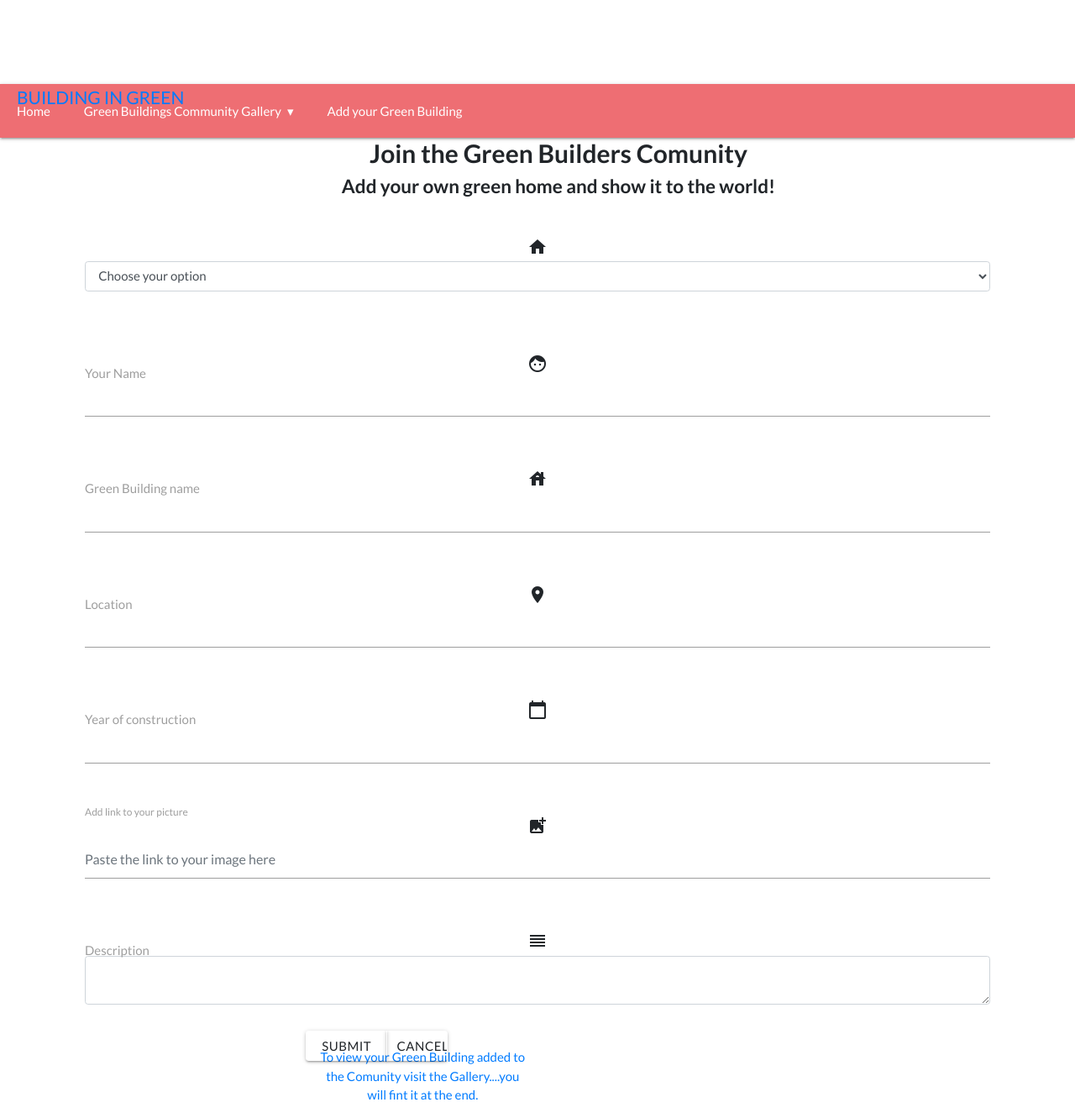
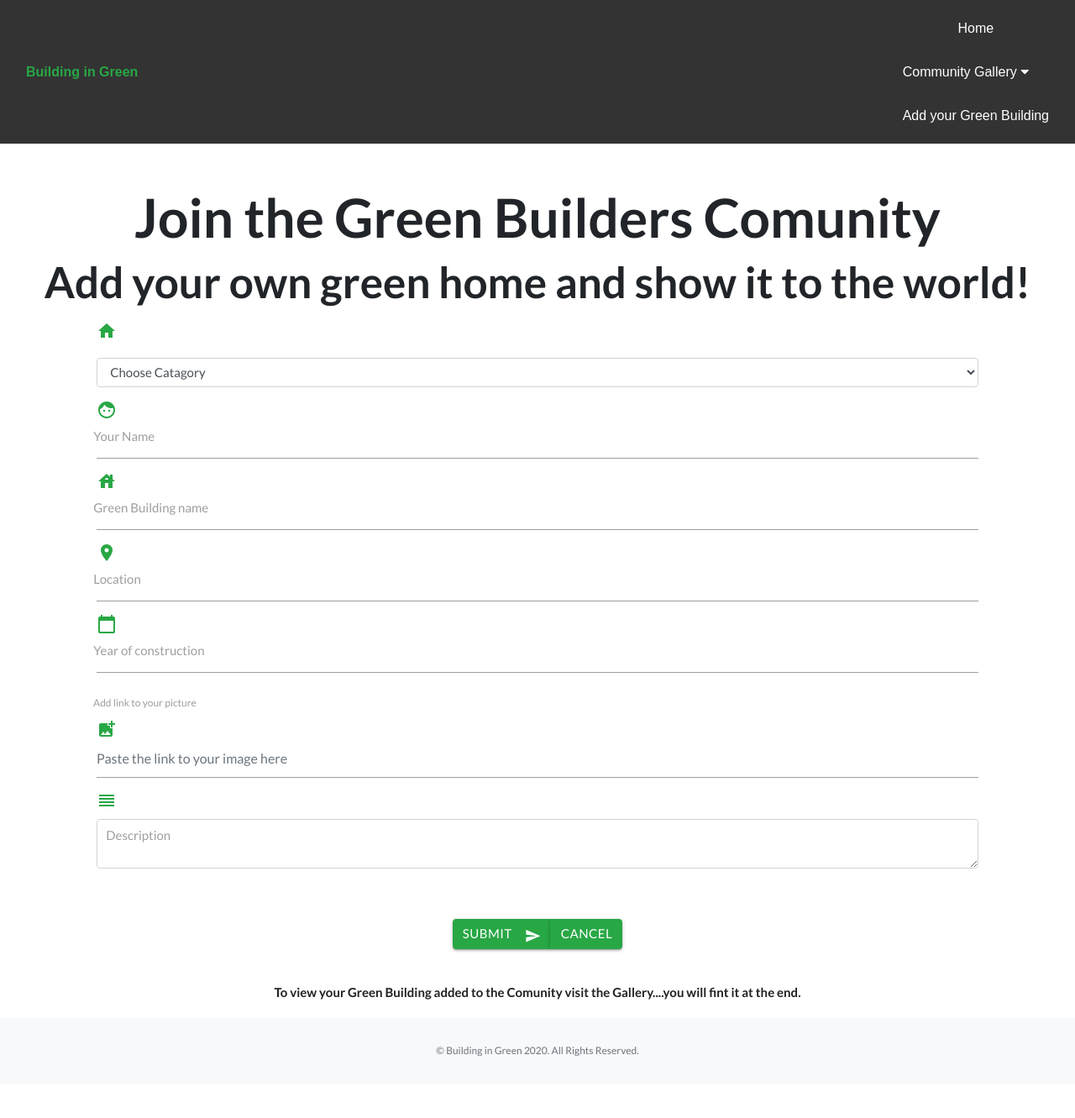
Before and after one commit to RoMar19/Building_in_green, a Flask app: page /add_house in a window 1280 px wide. Shown: the whole page at 84% size. After the commit the page ends 1258 px from the top, so only its background shows below. Run offline with Flask 2, Linux system fonts and the light colour scheme; data that the repository does not hold is empty; some libraries are stand-ins or nearby versions.

Commit message:
Styling forms and galley

```diff
--- a/run.py
+++ b/run.py
@@ -66,7 +66,7 @@ def insert_house():
     form_data = request.form.to_dict()
     house_details = houses.insert_one(
     {
-    "category": form_data["category_name"],
+    "category_name": form_data["category_name"],
     "user_name": form_data["user_name"],
     "location": form_data["location"],
     "year": form_data["description"],
--- a/static/css/mystyle.css
+++ b/static/css/mystyle.css
@@ -1,187 +1,123 @@
-/*Responsive Navigation Bar with Dropdown */
+/* Navigation Bar */
 
-/* Navigation Variables */
-$content-width: 1000px;
-$breakpoint: 799px;
-$nav-height: 70px;
-$nav-background: #262626;
-$nav-font-color: #ffffff;
-$link-hover-color: #2581DC;
-
-/* Outer navigation wrapper */
-.navigation {
-  height: $nav-height;
-  background: $nav-background;
+.navbar {
+  background-color: #333;
+  font-family: Arial, Helvetica, sans-serif;
+  display: flex;
+  justify-content: space-between;
 }
 
-/* Branding */
-.brand {
+.navbar a {
+  font-size: 16px;
+  color: white;
+  text-align: center;
+  padding: 14px 16px;
+  text-decoration: none;
+}
+
+.dropdown {
+  overflow: hidden;
+  display: inline;
+}
+
+.dropdown .dropbtn {
+  font-size: 16px;
+  border: none;
+  outline: none;
+  color: white;
+  padding: 14px 16px;
+  background-color: inherit;
+  font-family: inherit;
+  margin: 0;
+}
+
+.navbar a:hover,
+.dropdown:hover .dropbtn {
+  background-color:#28a745;
+}
+
+.dropdown-content {
+  display: none;
   position: absolute;
-  padding-left: 20px;
-  float: left;
-  line-height: $nav-height;
-  text-transform: uppercase;
-  font-size: 1.4em;
-  a,
-  a:visited {
-    color: $nav-font-color;
+  background-color: #f9f9f9;
+  min-width: 160px;
+  box-shadow: 0px 8px 16px 0px rgba(0, 0, 0, 0.2);
+  z-index: 1;
+}
+
+.dropdown-content a {
+  color: black;
+  padding: 12px 16px;
   text-decoration: none;
+  display: block;
+  text-align: left;
+}
+
+.dropdown-content a:hover {
+  background-color: #ddd;
+}
+
+.dropdown:hover .dropdown-content {
+  display: block;
+}
+
+.navbar .icon {
+  display: none;
+}
+
+@media screen and (max-width: 685px) {
+  .nav-link:not(:first-child) {
+    display: none;
+  }
+  .navbar a.icon {
+    display: block;
   }
 }
 
-/* Container with no padding for navbar */
-.nav-container {
-  max-width: $content-width;
-  margin: 0 auto;
+@media screen and (max-width: 685px) {
+  .navbar.responsive {
+    position: relative;
   }
-
-/* Navigation */
-nav {
-  float: right;
-  ul {
-    list-style: none;
-    margin: 0;
-    padding: 0;
-    li {
-      float: left;
-      position: relative;
-      a,
-      a:visited {
+  .navbar.responsive .icon {
+    position: absolute;
+    right: 0;
+    top: 0;
+  }
+  .navbar.responsive a {
     display: block;
-        padding: 0 20px;
-        line-height: $nav-height;
-        background: $nav-background;
-        color: $nav-font-color;
-        text-decoration: none;
-        &:hover {
-          background: $link-hover-color;
-          color: $nav-font-color;
+    text-align: left;
   }
-        &:not(:only-child):after {
-          padding-left: 4px;
-          content: ' ▾';
-        }
-      } // Dropdown list
-      ul li {
-        min-width: 190px;
-        a {
-          padding: 15px;
-          line-height: 20px;
-        }
-      }
-    }
-  }
-}
-
-/* Dropdown list binds to JS toggle event */
-.nav-dropdown {
-  position: absolute;
-  display: none;
-  z-index: 1;
-  box-shadow: 0 3px 12px rgba(0, 0, 0, 0.15);
-}
-
-/* Mobile navigation */
-
-/* Binds to JS Toggle */
-.nav-mobile {
+  .dropdown-content {
     display: none;
     position: absolute;
-  top: 0;
-  right: 0;
-  background: $nav-background;
-  height: $nav-height;
-  width: $nav-height;
+    background-color: #f9f9f9;
+    min-width: 160px;
+    box-shadow: 0px 8px 16px 0px rgba(0, 0, 0, 0.2);
+    z-index: 1;
   }
-@media only screen and (max-width: 798px) {
-  // Hamburger nav visible on mobile only
-  .nav-mobile {
+  .dropdown-content a {
+    color: black;
+    padding: 12px 16px;
+    text-decoration: none;
+    display: block;
+    text-align: left;
+  }
+  .dropdown-content a:hover {
+    background-color: #ddd;
+  }
+  .dropdown:hover .dropdown-content {
     display: block;
   }
-  nav {
-   width: 100%;
-    padding: $nav-height 0 15px;
-    ul {
-      display: none;
-      li {
-        float: none;
-        a {
-          padding: 15px;
-          line-height: 20px;
-        }
-        ul li a {
-          padding-left: 30px;
-        }
-      }
-    }
-  }
-  .nav-dropdown {
-    position: static;
-  }
-}
-@media screen and (min-width: $breakpoint) {
-  .nav-list {
-    display: block !important;
-  }
-}
-#nav-toggle {
-  position: absolute;
-  left: 18px;
-  top: 22px;
-  cursor: pointer;
-  padding: 10px 35px 16px 0px;
-  span,
-  span:before,
-  span:after {
-    cursor: pointer;
-    border-radius: 1px;
-    height: 5px;
-    width: 35px;
-    background: $nav-font-color;
-    position: absolute;
-    display: block;
-    content: '';
-    transition: all 300ms ease-in-out;
-  }
-  span:before {
-    top: -10px;
-  }
-  span:after {
-    bottom: -10px;
-  }
-  &.active span {
-    background-color: transparent;
-    &:before,
-    &:after {
-      top: 0;
-    }
-    &:before {
-      transform: rotate(45deg);
-    }
-    &:after {
-      transform: rotate(-45deg);
-    }
-  }
-}
-
-.dropdown-content {
-  background-color: #FFFFFF;
-  margin: 0;
-  display: none;
-  min-width: 300px; /* Changed this to accomodate content width */
-  max-height: auto;
-  margin-left: -1px; /* Add this to keep dropdown in line with edge of navbar */
-  overflow: hidden; /* Changed this from overflow-y:auto; to overflow:hidden; */
-  opacity: 0;
-  position: absolute;
-  white-space: nowrap;
-  z-index: 1;
-  will-change: width, height;
 }
 
 
 
 /* Gallery */
+
+
+.col-md-12 {
+  margin-top: 50px;
+}
 
 .main {
   max-width: 1000px;
@@ -195,16 +131,17 @@ h1 {
 
 .row {
   margin: 8px -16px;
+  margin-top: 80px;
 }
 
 /* Add padding BETWEEN each column */
 .row,
-.row > .column {
+.row > .col-md {
   padding: 8px;
 }
 
 /* Create three equal columns that floats next to each other */
-.column {
+.col-md {
   float: left;
   width: 33%;
 }
@@ -216,22 +153,25 @@ h1 {
   clear: both;
 }
 
+
 /* Content */
 .content {
   background-color: white;
   padding: 10px;
+  border-style: groove;
 }
 
-/* Responsive layout - makes a two column-layout instead of 3 columns */
+
+
 @media screen and (max-width: 900px) {
-  .column {
+  .col-md {
     width: 50%;
   }
 }
 
-/* Responsive layout - makes the two columns stack on top of each other instead of next to each other */
+
 @media screen and (max-width: 600px) {
-  .column {
+  .col-md {
     width: 100%;
   }
 }
--- a/templates/add_house.html
+++ b/templates/add_house.html
@@ -3,18 +3,18 @@
 
 <!--Form to add a new house to the DB green_buildings -->
 <div class="col s12 m6 l3 text-center">
-    <h2 style="margin-top:100px; padding-left:50px;">Join the Green Builders Comunity</h2>
-    <h4 style="padding-left:50px;">Add your own green home and show it to the world!</h4>
+    <h2 style="margin-top:50px; font-size:5vw;" class="text-center">Join the Green Builders Comunity</h2>
+    <h4 style="font-size:4vw;" class="text-center">Add your own green home and show it to the world!</h4>
 
 <div class="container">
-<div class="row">
+<div class="row-add">
     <form class="col s12 m6 l3" action="{{ url_for('insert_house') }}" method="POST" name="add_house" id="add_house">
-        <div class="row">
+        <div class="row-form">
             <div class="input-field col s12">
-                <i class="material-icons">home</i>
-                <select class="form-control category-formfield" id="category" name="category_name" style="margin-bottom:20px;">
+                <i class="material-icons text-success left" style="margin-bottom:20px;">home</i>
+                <select class="form-control category-formfield" id="category" name="category_name">
                     <label>Select Category</label>
-                    <option value="" disabled selected>Choose your option</option>
+                    <option value="" disabled selected>Choose Catagory</option>
                     <!-- Populates categories from DB green_buildings.categories -->
                     {% for category in categories %}
       	                <option value="{{category.category_name}}">{{category.category_name | capitalize}}</option>
@@ -23,57 +23,57 @@
             </div>
         </div>
 
-        <div class="row">
+        <div class="row-form">
             <div class="input-field col s12 m6 l3">
-                        <i class="material-icons">face</i>
-                        <label class="form-field-user">Your Name</label>
+                        <i class="material-icons text-success left">face</i>
+                        <label class="form-field-user" style="margin-top:20px;">Your Name</label>
                             <input type="text" class="form-control" id="user_name" name="user_name" required data-validation-required-message="Please enter your name." maxlength="100">
             </div>
         </div>
-        <div class="row">
+        <div class="row-form">
             <div class="input-field col s12 s12 m6 l3">
-                    <i class="material-icons">house</i>
-                    <label class="form-field-name">Green Building name</label>
+                    <i class="material-icons text-success left">house</i>
+                    <label class="form-field-name" style="margin-top:20px;">Green Building name</label>
                         <input type="text" class="form-control" id="house_name" name="house_name" required data-validation-required-message="Please enter your house name." maxlength="100">
             </div>
         </div>
-        <div class="row">
+        <div class="row-form">
             <div class="input-field col s12 s12 m6 l3">
-                    <i class="material-icons">room</i>
-                    <label class="form-field-location">Location</label>
+                    <i class="material-icons text-success left">room</i>
+                    <label class="form-field-location" style="margin-top:20px;">Location</label>
                         <input type="text" class="form-control" id="location" name="location" required data-validation-required-message="Please enter your location." maxlength="100">
             </div>
         </div>
-        <div class="row">
+        <div class="row-form">
             <div class="input-field col s12 s12 m6 l3">
-                    <i class="material-icons">calendar_today</i>
-                    <label class="form-field-year">Year of construction</label>
+                    <i class="material-icons text-success left">calendar_today</i>
+                    <label class="form-field-year" style="margin-top:20px;">Year of construction</label>
                         <input type="text" class="form-control" id="year" name="year" required data-validation-required-message="Please enter the year of construction." maxlength="4">
             </div>
         </div>
-        <div class="row">
+        <div class="row-form">
             <div class="input-field col s12 s12 m6 l3">
-                    <i class="material-icons">add_photo_alternate</i>
-                    <label class="form-field-image">Add link to your picture</label>
+                    <i class="material-icons text-success left" style="padding-top:20px; margin-top:20px;">add_photo_alternate</i>
+                    <label class="form-field-image" style="margin-top:25px;">Add link to your picture</label>
                         <input class="form-control" id="image" name="image" type="url" pattern="https://.*" required data-validation-required-message="Please enter your link" placeholder="Paste the link to your image here">
             </div>
         </div>
-        <div class="row">
+        <div class="row-form">
             <div class="input-field col s12 s12 m6 l3">
-                    <i class="material-icons">reorder</i>
-                    <label class="form-field-description">Description</label>
+                    <i class="material-icons text-success left" style="margin-bottom:10px;">reorder</i>
+                    <label class="form-field-description" style="margin-top:30px;margin-left:15px;">Description</label>
                     <textarea class="form-control" id="description" name="description" required data-validation-required-message="Please enter a short house description." maxlength="1000" ></textarea>
             </div>
         </div>
-        <div class="col s12 s12 m6 l3">
-            <div class="btn-group" role="group" style="padding-left:260px;">
-                <button class="btn waves-effect waves-light" type="submit" name="action" onclick="alert_add()" id="sendMessageButton">Submit
+        <div class="col s12 s12 m6 l3" style="margin-top: 60px;">
+            <div class="btn-group" role="group">
+                <button class="btn btn-success waves-effect waves-light" type="submit" name="action" onclick="alert_add()" id="sendMessageButton">Submit
                 <i class="material-icons right">send</i></button>
-                <button class="btn waves-effect waves-light" href="{{url_for('index')}}" onclick="alert_no_add()" >Cancel</button>
+                <button class="btn btn-success waves-effect waves-light" href="{{url_for('index')}}" onclick="alert_no_add()" >Cancel</button>
             </div>
         </div>
-            <div class="col s12 s12 m6 l3 text-center" style="margin-top:20px;">
-                <a href="{{url_for('gallery', selected_category = category_name )}}" style="margin-top:20px;">To view your Green Building added to the Comunity visit the Gallery....you will fint it at the end.</a>
+            <div class="col s12 s12 m6 l3 text-center" style="margin-top:40px; padding-bottom:20px;">
+                <a href="{{url_for('gallery', selected_category = category_name )}}" style="margin-top:20px; text-decoration:none; color:#212121"><strong>To view your Green Building added to the Comunity visit the Gallery....you will fint it at the end.</strong></a>
             </div>
     </form>
 </div>
@@ -86,16 +86,13 @@
 $(document).ready(function(){
     $('select').formSelect();
 });
-</script>
 
-<script>
 function alert_add(){
         alert("Thank you! The building has been added successfully.");
     }
 function alert_no_add(){
         alert("Your building has not been added.");
     }
-<script>
-
+</script>
 
 {% endblock %}
--- a/templates/base.html
+++ b/templates/base.html
@@ -6,7 +6,7 @@
     <meta http-equiv="X-UA-Compatible" content="ie=edge">
     <link href="https://fonts.googleapis.com/icon?family=Material+Icons" rel="stylesheet">
     <link rel="stylesheet" href="https://cdnjs.cloudflare.com/ajax/libs/materialize/1.0.0/css/materialize.min.css">
-    <link rel="stylesheet" href="https://maxcdn.bootstrapcdn.com/bootstrap/4.0.0/css/bootstrap.min.css" integrity="sha384-Gn5384xqQ1aoWXA+058RXPxPg6fy4IWvTNh0E263XmFcJlSAwiGgFAW/dAiS6JXm" crossorigin="anonymous">
+    <link rel="stylesheet" href="https://maxcdn.bootstrapcdn.com/bootstrap/4.5.0/css/bootstrap.min.css">
     <link rel="stylesheet" href="{{ url_for('static', filename='vendor/bootstrap/css/bootstrap.min.css') }}">
     <link href="{{ url_for('static', filename='vendor/fontawesome-free/css/all.min.css') }}" rel="stylesheet">
     <link href="{{ url_for('static', filename='vendor/simple-line-icons/css/simple-line-icons.css') }}" rel="stylesheet" type="text/css">
@@ -18,35 +18,32 @@
     <title>Building in Green</title>
 </head>
 <body>
+
 <!-- Navigation bar -->
-<section class="navigation">
-  <div class="nav-container">
-    <div class="brand">
-      <a href="#!">Building in Green</a>
+<div class="navbar" id="myNavBar">
+<!-- Brand -->
+<a class="navbar-brand text-success" href="#"><strong>Building in Green</strong></a>
+    <div class="links">
+        <a href="{{ url_for('index') }}" class="nav-link">Home</a>
+ <!-- Dropdown -->
+    <div class="dropdown">
+          <button class="dropbtn">Community Gallery
+            <i class="fa fa-caret-down"></i>
+          </button>
+        <div class="dropdown-content">
+            <a class="dropdown-item" href="{{url_for('gallery', selected_category= 'all') }}">All</a>
+            <div class="dropdown-divider"></div>
+            {% for category in categories %}
+            	<a class="dropdown-item" href="{{url_for('gallery', selected_category = category.category_name) }}">{{ category.category_name | capitalize }}</a>
+            {% endfor %}
+        </div>
     </div>
-    <nav>
-      <div class="nav-mobile"><a id="nav-toggle" href="#!"><span></span></a></div>
-      <ul class="nav-list">
-        <li>
-          <a href="{{ url_for('index') }}">Home</a>
-        </li>
-        <li>
-          <a href="#!">Green Buildings Community Gallery</a>
-          <ul class="nav-dropdown">
-            <li><a href="{{url_for('gallery', selected_category= 'all') }}">All</a></li>
-                <li class="divider"></li>
-                {% for category in categories %}
-                <li><a href="{{url_for('gallery', selected_category = category.category_name) }}">{{ category.category_name | capitalize }}</a>
-                {% endfor %}
-          </ul>
-        </li>
-        <li>
-          <a href="{{ url_for('add_house') }}">Add your Green Building</a>
-        </li>
-      </ul>
-    </nav>
-  </div>
-</section>
+        <a class="nav-link" href="{{ url_for('add_house') }}">Add your Green Building</a>
+    </div>
+        <a href="javascript:void(0);" class="icon" onclick="my_nav()">
+        <i class="fa fa-bars"></i>
+        </a>
+</div>
 
 
 {% block content %} {% endblock %}
@@ -55,7 +52,7 @@
 <!-- Footer -->
 <footer class="footer bg-light">
     <div class="container">
-      <div class="row">
+      <div class="row-footer">
         <div class="col-lg-12 h-100 text-center text-lg-center my-auto">
           <p class="text-muted small mb-4 mb-lg-0">&copy; Building in Green 2020. All Rights Reserved.</p>
         </div>
@@ -68,32 +65,18 @@
 <script src="https://cdnjs.cloudflare.com/ajax/libs/materialize/1.0.0/js/materialize.min.js"></script>
 <script src="{{ url_for('static', filename='vendor/jquery/jquery.min.js') }}"></script>
 <script src="{{ url_for('static', filename='vendor/bootstrap/js/bootstrap.bundle.min.js') }}"></script>
-<script src="https://cdnjs.cloudflare.com/ajax/libs/popper.js/1.12.9/umd/popper.min.js" integrity="sha384-ApNbgh9B+Y1QKtv3Rn7W3mgPxhU9K/ScQsAP7hUibX39j7fakFPskvXusvfa0b4Q" crossorigin="anonymous"></script>
-<script src="https://maxcdn.bootstrapcdn.com/bootstrap/4.0.0/js/bootstrap.min.js" integrity="sha384-JZR6Spejh4U02d8jOt6vLEHfe/JQGiRRSQQxSfFWpi1MquVdAyjUar5+76PVCmYl" crossorigin="anonymous"></script>
+<script src="https://cdnjs.cloudflare.com/ajax/libs/popper.js/1.16.0/umd/popper.min.js"></script>
+<script src="https://maxcdn.bootstrapcdn.com/bootstrap/4.5.0/js/bootstrap.min.js"></script>
 <script>
-(function($) { // Begin jQuery
-  $(function() { // DOM ready
-    // If a link has a dropdown, add sub menu toggle.
-    $('nav ul li a:not(:only-child)').click(function(e) {
-      $(this).siblings('.nav-dropdown').toggle();
-      // Close one dropdown when selecting another
-      $('.nav-dropdown').not($(this).siblings()).hide();
-      e.stopPropagation();
-    });
-    // Clicking away from dropdown will remove the dropdown class
-    $('html').click(function() {
-      $('.nav-dropdown').hide();
-    });
-    // Toggle open and close nav styles on click
-    $('#nav-toggle').click(function() {
-      $('nav ul').slideToggle();
-    });
-    // Hamburger to X toggle
-    $('#nav-toggle').on('click', function() {
-      this.classList.toggle('active');
-    });
-  }); // end DOM ready
-})(jQuery); // end jQuery
+function my_nav() {
+    var x = document.getElementById("myNavBar");
+        if (x.className === "navbar") {
+          x.className += " responsive";
+        } else {
+          x.className = "navbar";
+        }
+      }
 </script>
+
 </body>
 </html>
--- a/templates/house_detail.html
+++ b/templates/house_detail.html
@@ -1,7 +1,7 @@
 {% extends 'base.html' %} {% block content %}
 
 <div class="col s12 m6 l3 text-center">
-<h1 style="margin-top:150px; padding-left:50px;">View more details</h1>
+<h2 style="margin-top:50px; font-size:5vw;" class="text-center">View more details</h1>
 
 <!-- Shows the details of the selected house -->
 
```
Also changed, not shown: templates/edit_house.html (+38 -41 lines), templates/gallery.html (+7 -7 lines). Lines whose indentation alone changed are shown as unchanged.
